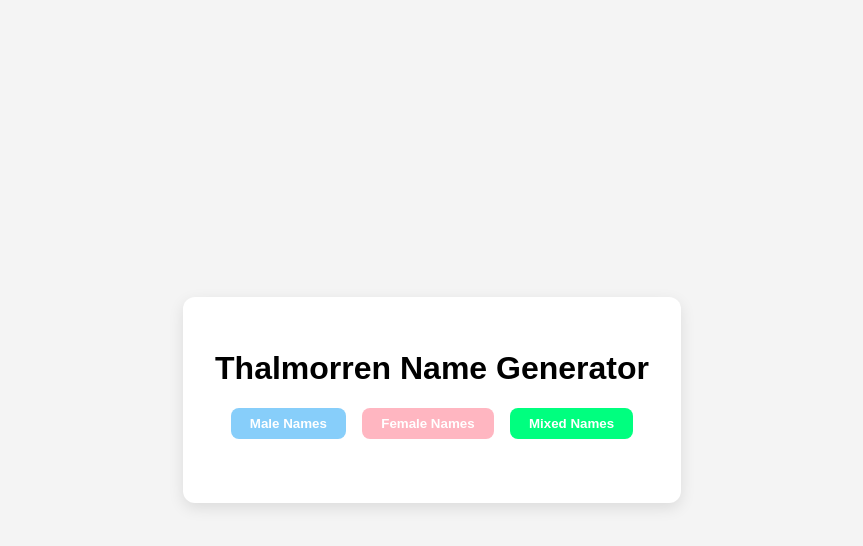
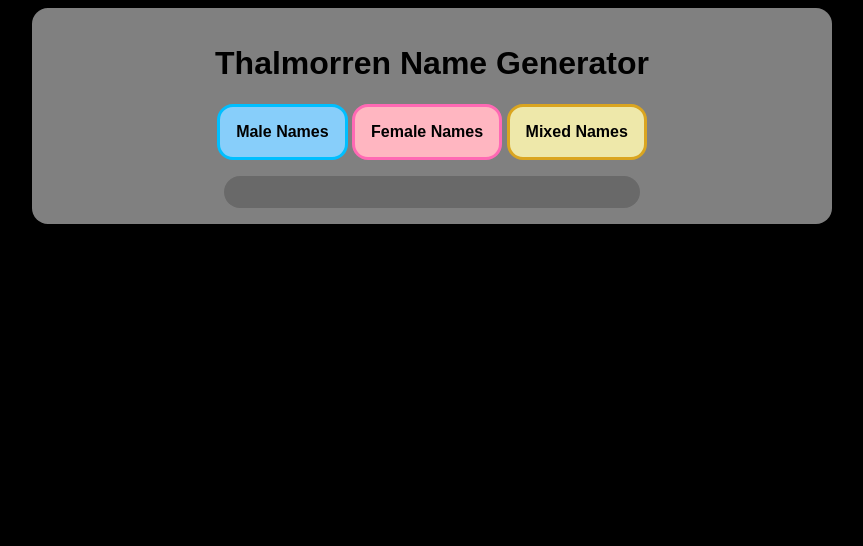
Before and after one commit to Grisanne/Grisanne.github.io, a plain HTML site: page index.html in a window 1280 px wide. Shown: the whole page, without its empty margins (208-1071 px from the left). Drawn offline with Linux system fonts and the light colour scheme.

Commit message:
Update styles.css

```diff
--- a/styles.css
+++ b/styles.css
@@ -1,65 +1,57 @@
-/* styles.css */
+* {
+    font-family: arial;
+    font-weight: bold;
+}
 body {
-  font-family: Arial, sans-serif;
-  background: #f4f4f4;
-  display: flex;
-  justify-content: center;
-  align-items: center;
-  min-height: 100vh;
-  margin: 0;
+    background: black;
 }
-
 .container {
-  background: #fff;
-  padding: 2rem;
-  border-radius: 12px;
-  box-shadow: 0 5px 15px rgba(0,0,0,0.1);
-  text-align: center;
+    margin: auto;
+    width: 60vw;
+    background: grey;
+    text-align: center;
+    padding: 1em;
+    border-radius: 1em;
 }
-
 button {
-  padding: 0.5rem 1rem;
-  color: #fff;
-  border: none;
-  border-radius: 8px;
-  cursor: pointer;
-  margin-bottom: 1rem;
+    border: solid;
+    border-radius: 1em;
+    padding: 1em;
+    font-size: 1em;
+    margin-bottom: 1em;
 }
-
+button.male:hover {
+    background: deepskyblue;
+    border-color: lightskyblue;
+}
+button.female:hover {
+    background: hotpink;
+    border-color: lightpink;
+}
+button.mixed:hover {
+    background: goldenrod;
+    border-color: palegoldenrod;
+}
 .male {
-  background: lightskyblue;
+    background: lightskyblue;
+    border-color: deepskyblue;
 }
-
 .female {
-  background: lightpink;
+    background: lightpink;
+    border-color: hotpink;
 }
-
 .mixed {
-  background: springgreen;
+    background: palegoldenrod;
+    border-color: goldenrod;
 }
-
-button:hover {
-  background: #0056b3;
-}
-
 ul {
   list-style-type: none;
-  padding: 0;
+  padding: 1em;
+  background: dimgray;
+  border-radius: 1em;
+  width: 30vw;
+  margin: auto;
 }
-
 li {
   margin: 0.3rem 0;
 }
-/* Add to styles.css or update the existing button styling */
-
-.buttons {
-  display: flex;
-  gap: 1rem;
-  justify-content: center;
-  margin-bottom: 1rem;
-}
-
-button {
-  padding: 0.5rem 1.2rem;
-  font-weight: bold;
-}
```
